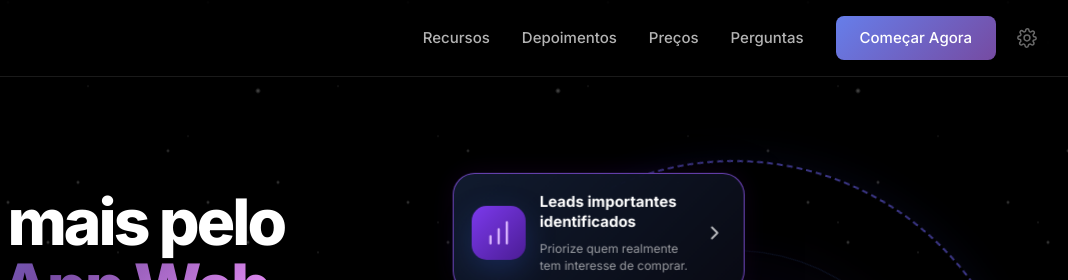
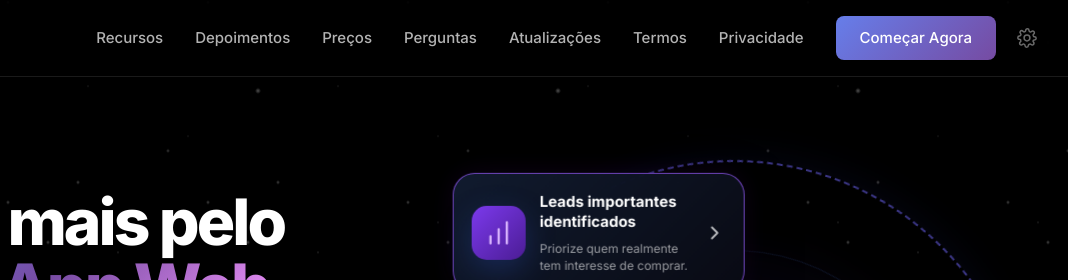
Before and after one commit to Lucas-P-Simoes/patogo-site, a plain HTML site: page index.html in a window 1280 px wide. Shown: the top 280 px of the page, 212-1280 px from the left. Drawn offline with Linux system fonts and the light colour scheme; no server answers.

Commit message:
feat: links de Atualizações, Termos e Privacidade no menu da home
Co-Authored-By: Claude Sonnet 5.5 <noreply@anthropic.com>

```diff
--- a/index.html
+++ b/index.html
@@ -55,6 +55,9 @@
           <a href="#depoimentos">Depoimentos</a>
           <a href="#precos">Preços</a>
           <a href="#faq">Perguntas</a>
+          <a href="atualizacoes/">Atualizações</a>
+          <a href="termos/">Termos</a>
+          <a href="privacidade/">Privacidade</a>
           <a href="#download" class="nav-cta">Começar Agora</a>
         </div>
 
```
